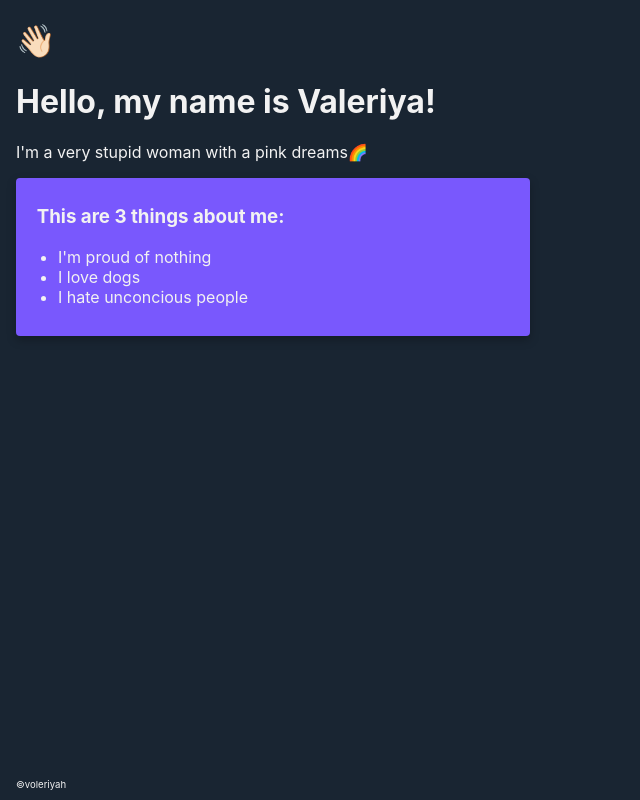
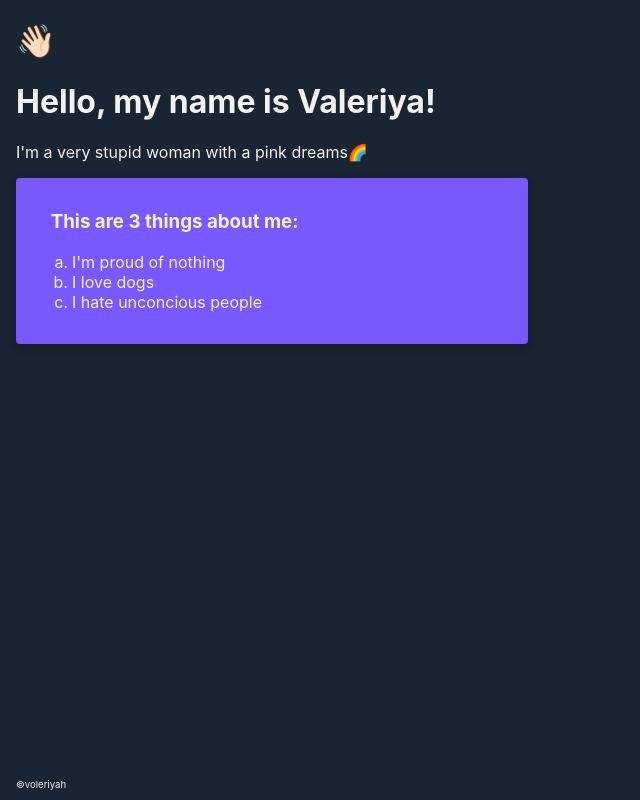
Before and after one commit to vo1eriyah/reacttest, a React app: page / in a window 1280 px wide. Shown: the whole page, without its empty margins (0-640 px from the left). Built offline with nearby package versions, Linux system fonts and the light colour scheme.

Commit message:
7th/class created

```diff
--- a/public/index.html
+++ b/public/index.html
@@ -9,16 +9,14 @@
       name="description"
       content="Web site created using create-react-app"
     />
-    <link rel="apple-touch-icon" href="logo192.png" />
+   <!-- <link rel="apple-touch-icon" href="logo192.png" />-->
 
     <link rel="manifest" href="%PUBLIC_URL%/manifest.json" />
 
-    <title>React App</title>
+    <title>🥰My first React App</title>
   </head>
   <body>
     <div id="root"></div>
 
-    <div id="about"></div>
-
   </body>
 </html>
--- a/src/components/App.js
+++ b/src/components/App.js
@@ -6,7 +6,7 @@ import './Main.css'
 function App(props) {
   return (
     <main>
-      <Selfinfo name="Valeriya"/>
+      <Selfinfo /*name="Valeriya"*//>
       <Footer />
     </main>
   );
--- a/src/components/Main.css
+++ b/src/components/Main.css
@@ -18,12 +18,16 @@ main {
     background-color: #7958FD;
     box-shadow: 0px 4px 10px rgba(0, 0, 0, 0.25);
     border-radius: 4px;
-    padding: 0.5rem 2rem 0.8rem 2px;
+    padding: 0.8rem 1rem 1rem 1rem;
     max-width: 480px;
 }
 
 .My-card h3 {
     margin-inline-start: 1em;
+}
+
+.My-card ul li{
+    list-style-type: lower-latin;
 }
 
 footer {
--- a/src/components/Self-info.js
+++ b/src/components/Self-info.js
@@ -1,7 +1,7 @@
 import React from 'react'
 import Card from './Card'
 
-function Selfinfo(props){
+/*function Selfinfo(props){
     return (
         <div
         className="My-info">
@@ -12,6 +12,23 @@ function Selfinfo(props){
             <Card cardTitle="This are 3 things about me:"/>
         </div>
     )
+}*/
+class SelfInfo extends React.Component{
+    render (props){
+        return(
+            <div
+            className="My-info">
+                <h1>👋🏻</h1>
+                <h1>Hello, my name is Valeriya!</h1>
+                <p>I'm a very stupid woman with a pink dreams🌈</p>
+                <Card cardTitle="This are 3 things about me:"/>
+            </div>
+        )
+    }
+
 }
 
-export default Selfinfo;
+/*<h1>Hello, my name is {props.name}!</h1>*/
+
+
+export default SelfInfo;
```
